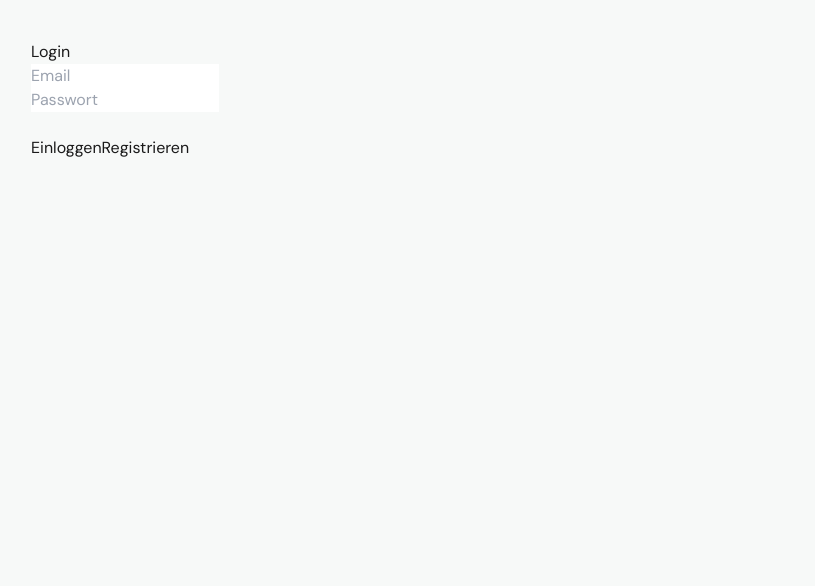
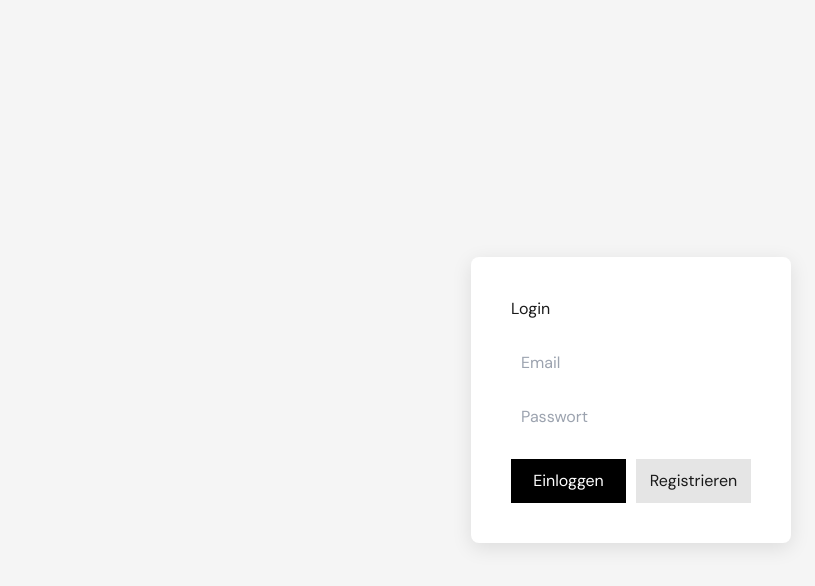
Before and after one commit to kilic-kts-cyber/inseratcheck-mvp, a Next.js app: page /login in a window 1280 px wide. Shown: the top 586 px of the page, without its empty margins (9-824 px from the left). Built offline with nearby package versions, Linux system fonts and the light colour scheme; no server answers.

Commit message:
Update page.jsx

```diff
--- a/app/login/page.jsx
+++ b/app/login/page.jsx
@@ -14,6 +14,7 @@ export default function LoginPage() {
       email,
       password,
     })
+
     if (!error) {
       alert("Registrierung erfolgreich. Bitte Email bestätigen.")
     } else {
@@ -26,6 +27,7 @@ export default function LoginPage() {
       email,
       password,
     })
+
     if (!error) {
       router.push("/dashboard")
     } else {
@@ -34,25 +36,71 @@ export default function LoginPage() {
   }
 
   return (
-    <div style={{ padding: 40 }}>
-      <h1>Login</h1>
+    <div
+      style={{
+        display: "flex",
+        justifyContent: "center",
+        alignItems: "center",
+        height: "100vh",
+        background: "#f5f5f5",
+      }}
+    >
+      <div
+        style={{
+          background: "white",
+          padding: 40,
+          borderRadius: 8,
+          boxShadow: "0 5px 20px rgba(0,0,0,0.1)",
+          width: 320,
+        }}
+      >
+        <h2 style={{ marginBottom: 20 }}>Login</h2>
 
         <input
+          type="email"
           placeholder="Email"
           value={email}
           onChange={(e) => setEmail(e.target.value)}
+          style={{ width: "100%", padding: 10, marginBottom: 10 }}
         />
-      <br />
+
         <input
           type="password"
           placeholder="Passwort"
           value={password}
           onChange={(e) => setPassword(e.target.value)}
+          style={{ width: "100%", padding: 10, marginBottom: 20 }}
         />
-      <br /><br />
 
-      <button onClick={signIn}>Einloggen</button>
-      <button onClick={signUp}>Registrieren</button>
+        <div style={{ display: "flex", gap: 10 }}>
+          <button
+            onClick={signIn}
+            style={{
+              flex: 1,
+              padding: 10,
+              background: "black",
+              color: "white",
+              border: "none",
+              cursor: "pointer",
+            }}
+          >
+            Einloggen
+          </button>
+
+          <button
+            onClick={signUp}
+            style={{
+              flex: 1,
+              padding: 10,
+              background: "#e5e5e5",
+              border: "none",
+              cursor: "pointer",
+            }}
+          >
+            Registrieren
+          </button>
+        </div>
+      </div>
     </div>
   )
 }
```
Lines whose indentation alone changed are shown as unchanged.
